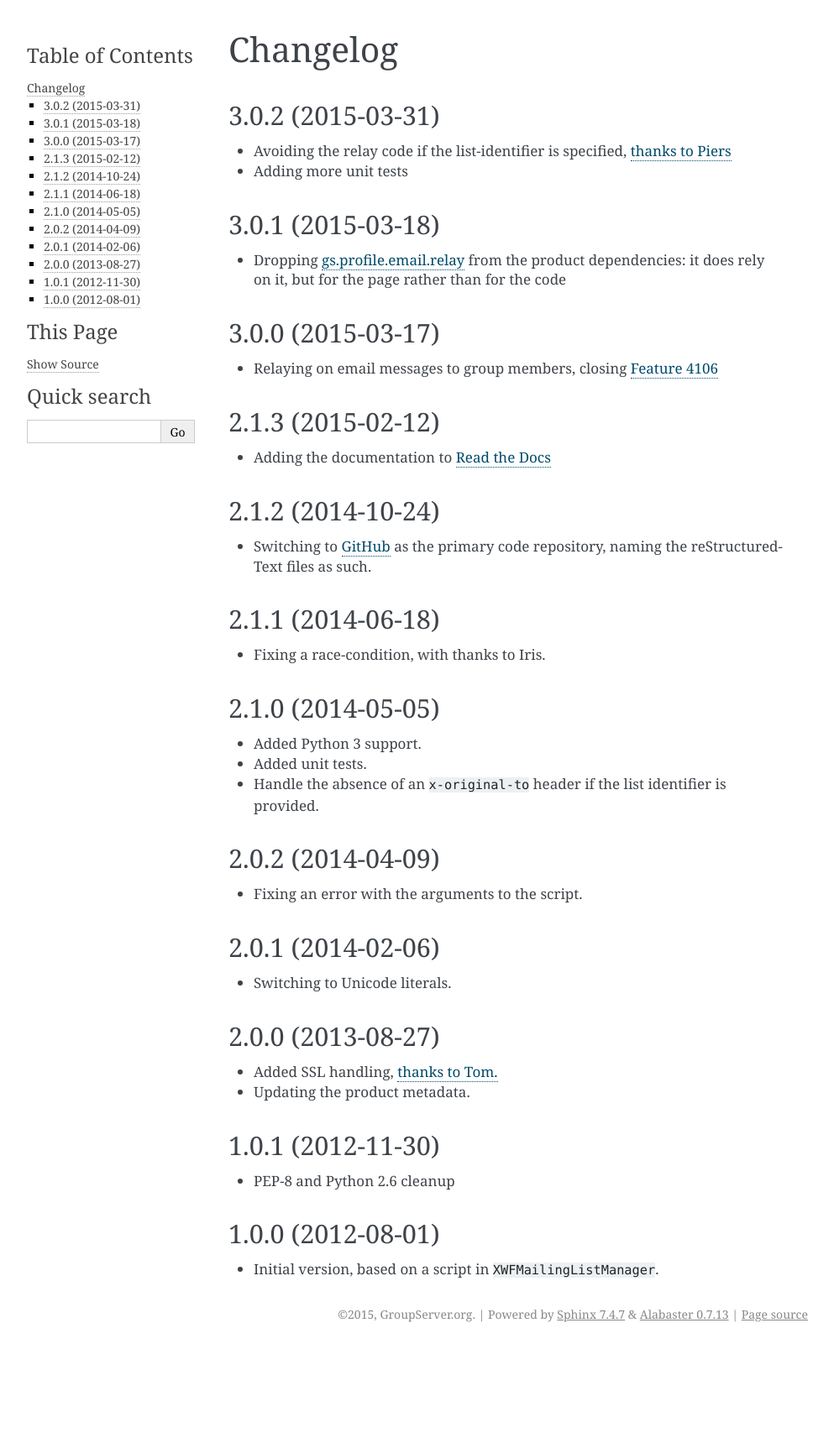
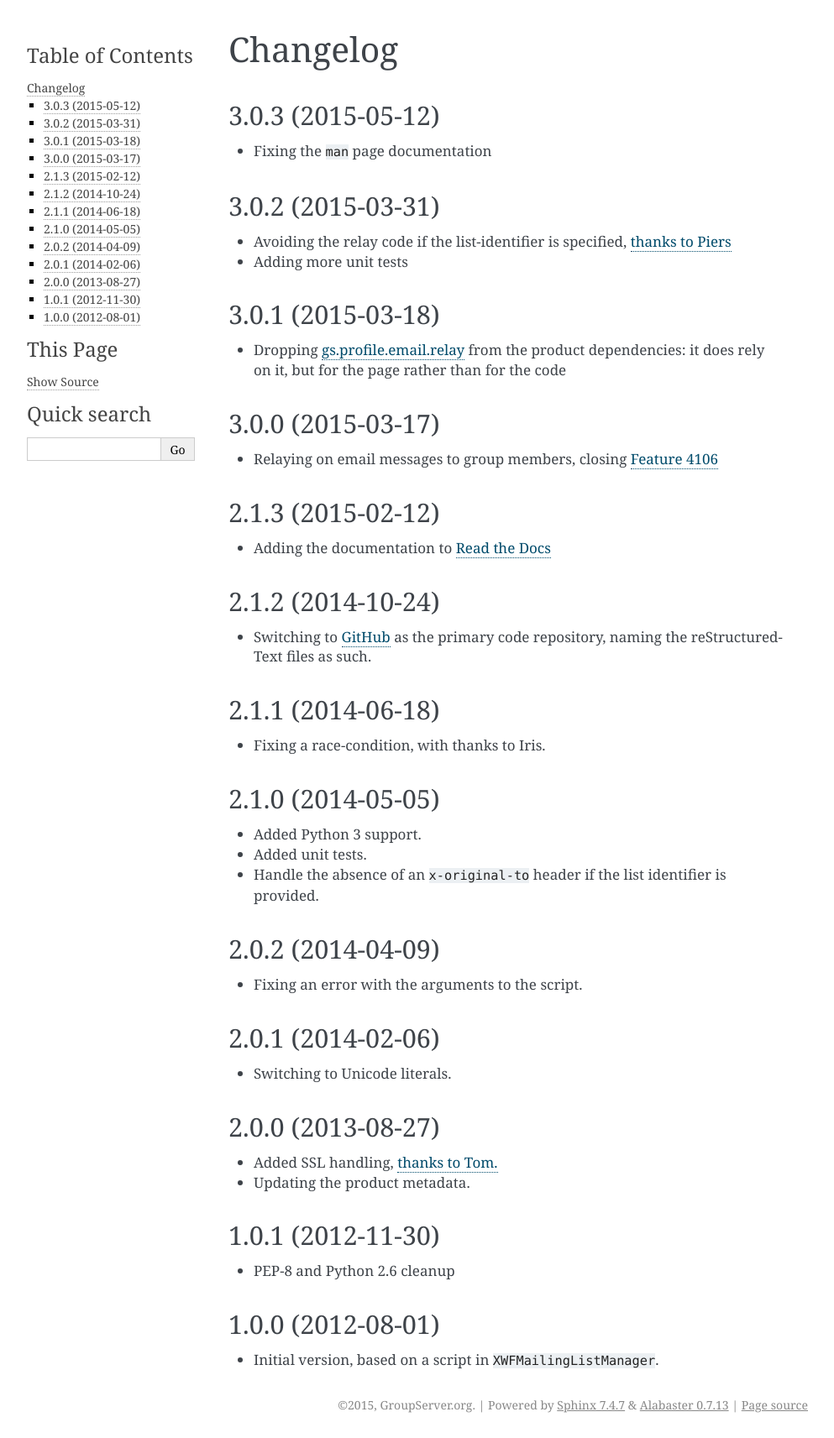
Before and after one commit to groupserver/gs.group.messages.add.smtp2gs, a Sphinx documentation site: the page built from docs/HISTORY.rst, in a window 1280 px wide. Shown: the whole page at 84% size, without its empty margins (148-1141 px from the left). Built offline with Sphinx 7.4.7, drawn with Linux system fonts in a browser that asks for light colours; before the commit the page ends 1605 px from its top, so only the background shows below that.

Commit message:
Bumping the version number

```diff
--- a/docs/HISTORY.rst
+++ b/docs/HISTORY.rst
@@ -1,5 +1,10 @@
 Changelog
 =========
+
+3.0.3 (2015-05-12)
+------------------
+
+* Fixing the ``man`` page documentation
 
 3.0.2 (2015-03-31)
 ------------------
--- a/version.py
+++ b/version.py
@@ -1,5 +1,5 @@
 # -*- coding: utf-8 -*-
-version = '3.0.2'
+version = '3.0.3'
 release = False
 
 #--------------------------------------------------------------------------#
```
